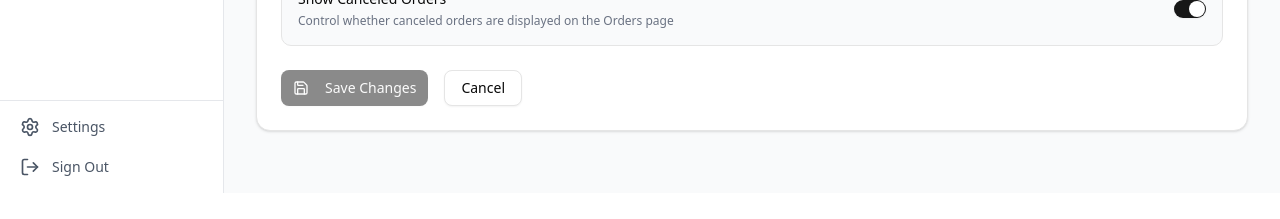
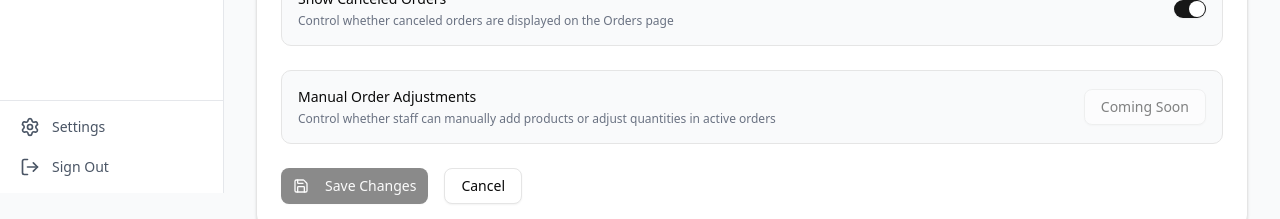
Before and after one commit to sevvalsaygat/qr-menu, a Next.js app: page /dashboard/settings/restaurant in a window 1280 px wide. Shown: the part 607-826 px from the top of the page. Before the commit the page ends 800 px from the top, so only its background shows below. Built offline with nearby package versions, Linux system fonts and the light colour scheme; no server answers; the database is empty; sample sign-in values are in the browser's storage.

Commit message:
feat: create manuel order adjustments button

```diff
--- a/src/app/dashboard/settings/restaurant/page.tsx
+++ b/src/app/dashboard/settings/restaurant/page.tsx
@@ -283,6 +283,21 @@ export default function RestaurantEditPage() {
             />
           </div>
 
+          {/* Manual Order Adjustments (Coming Soon) */}
+          <div className="flex items-center justify-between p-4 border rounded-lg bg-gray-50">
+            <div className="space-y-1">
+              <Label className="text-sm font-medium">
+                Manual Order Adjustments
+              </Label>
+              <p className="text-xs text-gray-500">
+                Control whether staff can manually add products or adjust quantities in active orders
+              </p>
+            </div>
+            <Button variant="outline" disabled>
+              Coming Soon
+            </Button>
+          </div>
+
           {/* Save Button */}
           <div className="flex space-x-4">
             <Button
```
